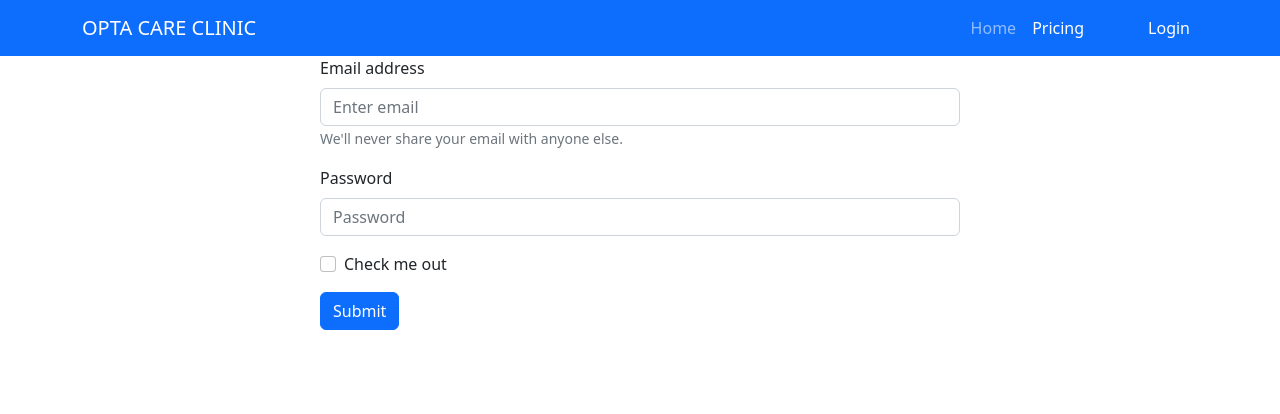
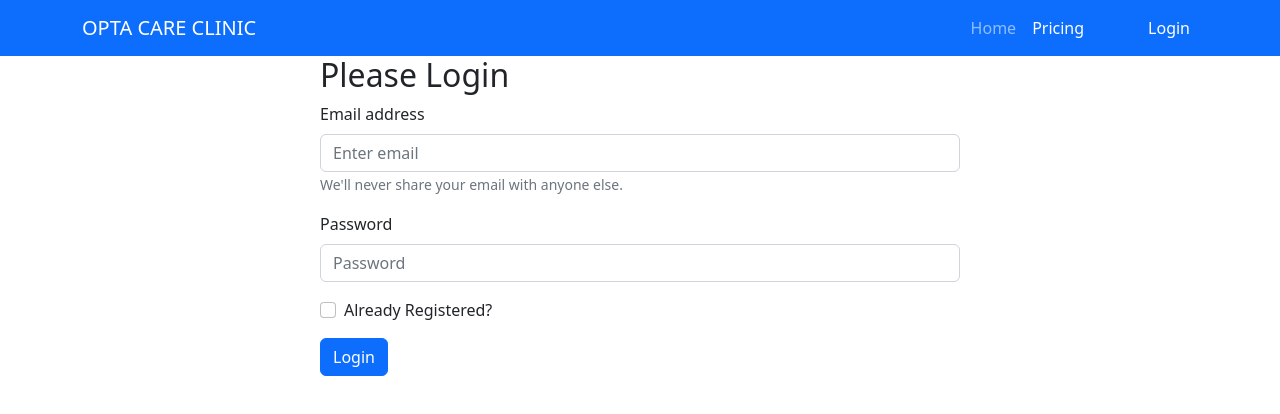
Before and after one commit to dev-rahim/react-opta-care-clinic, a React (Create React App) app: page /login in a window 1280 px wide. Shown: the top 414 px of the page. Built offline with nearby package versions, Linux system fonts and the light colour scheme; no server answers; the HTML template or start-up script is replaced by a standard one.

Commit message:
added email login system using firebase

```diff
--- a/src/App.js
+++ b/src/App.js
@@ -1,6 +1,7 @@
 import { BrowserRouter, Route, Routes } from 'react-router-dom';
 import './App.css';
 import Booking from './Components/Booking/Booking';
+import AuthProvider from './Components/Context/AuthProvider';
 import Home from './Components/Home/Home';
 import Login from './Components/Login/Login';
 import NotFound from './Components/NotFound/NotFound';
@@ -8,7 +9,7 @@ import NotFound from './Components/NotFound/NotFound';
 function App() {
   return (
     <div className="App">
-
+      <AuthProvider>
         <BrowserRouter>
           <Routes>
             <Route path='/' element={<Home />} />
@@ -18,6 +19,7 @@ function App() {
             <Route path='*' element={<NotFound />} />
           </Routes>
         </BrowserRouter>
+      </AuthProvider>
     </div>
   );
 }
--- /dev/null
+++ b/src/Components/Context/AuthProvider.js
@@ -0,0 +1,16 @@
+import React from 'react';
+import { createContext } from "react";
+import useFirebase from '../Hooks/useFirebase';
+
+export const AuthContext = createContext()
+
+const AuthProvider = ({ children }) => {
+    const allContext = useFirebase()
+    return (
+        <AuthContext.Provider value={allContext}>
+            {children}
+        </AuthContext.Provider>
+    );
+};
+
+export default AuthProvider;
--- /dev/null
+++ b/src/Components/Firebase/firebase.config.js
@@ -0,0 +1,9 @@
+const firebaseConfig = {
+    apiKey: "AIzaSyD-qBL9OIndb57fnISvIex2qK4593XoOpw",
+    authDomain: "react-opta-care-clinic.firebaseapp.com",
+    projectId: "react-opta-care-clinic",
+    storageBucket: "react-opta-care-clinic.appspot.com",
+    messagingSenderId: "723287662502",
+    appId: "1:723287662502:web:2f6057b64acc6619673967"
+};
+export default firebaseConfig;
--- /dev/null
+++ b/src/Components/Firebase/firebase.init.js
@@ -0,0 +1,7 @@
+import { initializeApp } from "firebase/app";
+import firebaseConfig from "./firebase.config";
+
+const InitializeAuthentication = () => {
+    initializeApp(firebaseConfig)
+}
+export default InitializeAuthentication;
--- /dev/null
+++ b/src/Components/Hooks/useAuth.js
@@ -0,0 +1,7 @@
+import { useContext } from "react"
+import { AuthContext } from "../Context/AuthProvider"
+
+const useAuth = () => {
+    return useContext(AuthContext)
+}
+export default useAuth;
--- /dev/null
+++ b/src/Components/Hooks/useFirebase.js
@@ -0,0 +1,33 @@
+import { signInWithEmailAndPassword, getAuth, createUserWithEmailAndPassword, onAuthStateChanged } from "firebase/auth";
+import { useEffect, useState } from "react";
+import InitializeAuthentication from "../Firebase/firebase.init"
+
+const useFirebase = () => {
+    const [user, setUser] = useState({})
+    InitializeAuthentication()
+    const auth = getAuth()
+    const emailProvider = createUserWithEmailAndPassword();
+    const createUserUsingEmail = (email, password) => {
+        createUserWithEmailAndPassword(auth, email, password)
+            .then(result => {
+                setUser(result.user);
+            })
+    }
+    const signInWithEmailPass = (email, password) => {
+        signInWithEmailAndPassword(auth, email, password)
+            .then(result => {
+                setUser(result.user)
+            })
+    }
+    useEffect(() => {
+        onAuthStateChanged(auth, (user) => {
+            if (user) {
+
+            } else {
+            }
+        });
+
+    }, [])
+    return { createUserUsingEmail, signInWithEmailPass, user }
+}
+export default useFirebase;
--- a/src/Components/Login/Login.js
+++ b/src/Components/Login/Login.js
@@ -1,19 +1,42 @@
-import React from 'react';
+import React, { useState } from 'react';
 import { Button, Form } from 'react-bootstrap';
+import useAuth from '../Hooks/useAuth';
 import MenuBar from '../Shared/Menubar/MenuBar';
 
 const Login = () => {
+    const [email, setEmail] = useState([])
+    const [password, setPassword] = useState([])
+    const [IsRegisterd, setIsRegisterd] = useState([])
+    const { createUserUsingEmail, user, signInWithEmailPass } = useAuth()
     const handleRegestration = (e) => {
         e.preventDefault();
+        createUserUsingEmail(email, password);
+    }
+    const handleLogin = (e) => {
+        e.preventDefault();
+        signInWithEmailPass(email, password)
+        console.log(user.email);
+    }
+    const handleEmailChanged = (e) => {
+        setEmail(e.target.value);
+    }
+    const handlePasswordChanged = (e) => {
+        setPassword(e.target.value);
+    }
+    const isLogin = (e) => {
+        setIsRegisterd(e.target.checked);
     }
     return (
         <div>
             <MenuBar />
             <div className="w-50 mx-auto text-start">
-                <Form onSubmit={handleRegestration}>
+                {
+                    user.email ? <h2 className='mt-5 text-center'>Already Login</h2> :
+                        <div><h2>{IsRegisterd ? 'Please Login' : 'Please Register'}</h2>
+                            <Form onSubmit={IsRegisterd ? handleLogin : handleRegestration}>
                                 <Form.Group className="mb-3" controlId="formBasicEmail">
                                     <Form.Label>Email address</Form.Label>
-                        <Form.Control type="email" placeholder="Enter email" />
+                                    <Form.Control onBlur={handleEmailChanged} type="email" placeholder="Enter email" />
                                     <Form.Text className="text-muted">
                                         We'll never share your email with anyone else.
                                     </Form.Text>
@@ -21,15 +44,18 @@ const Login = () => {
 
                                 <Form.Group className="mb-3" controlId="formBasicPassword">
                                     <Form.Label>Password</Form.Label>
-                        <Form.Control type="password" placeholder="Password" />
+                                    <Form.Control onBlur={handlePasswordChanged} type="password" placeholder="Password" />
                                 </Form.Group>
                                 <Form.Group className="mb-3" controlId="formBasicCheckbox">
-                        <Form.Check type="checkbox" label="Check me out" />
+                                    <Form.Check onChange={isLogin} type="checkbox" label="Already Registered?" />
                                 </Form.Group>
                                 <button className='btn btn-primary' type="">
-                        Submit
+                                    {IsRegisterd ? 'Login' : 'Register'}
                                 </button>
                             </Form>
+                        </div>
+                }
+
             </div>
         </div>
     );
--- a/src/Components/Shared/Menubar/MenuBar.js
+++ b/src/Components/Shared/Menubar/MenuBar.js
@@ -1,8 +1,10 @@
 import React from 'react';
 import { Container, Nav, Navbar } from 'react-bootstrap';
 import { Link, NavLink } from 'react-router-dom';
+import useAuth from '../../Hooks/useAuth';
 
 const MenuBar = () => {
+    const { user } = useAuth();
     return (
         <div>
             <Navbar bg="primary" variant="dark">
@@ -11,7 +13,7 @@ const MenuBar = () => {
                     <Nav className="ms-auto">
                         <NavLink className='nav-link' to='/home'>Home</NavLink>
                         <NavLink className='nav-link' to='#'>Pricing</NavLink>
-                        <NavLink className='nav-link ms-5' to='/login'>Login</NavLink>
+                        <NavLink className='nav-link ms-5' to='/login'>{user.email ? user.email : 'Login'}</NavLink>
                     </Nav>
                 </Container>
             </Navbar>
```
Lines whose indentation alone changed are shown as unchanged.
